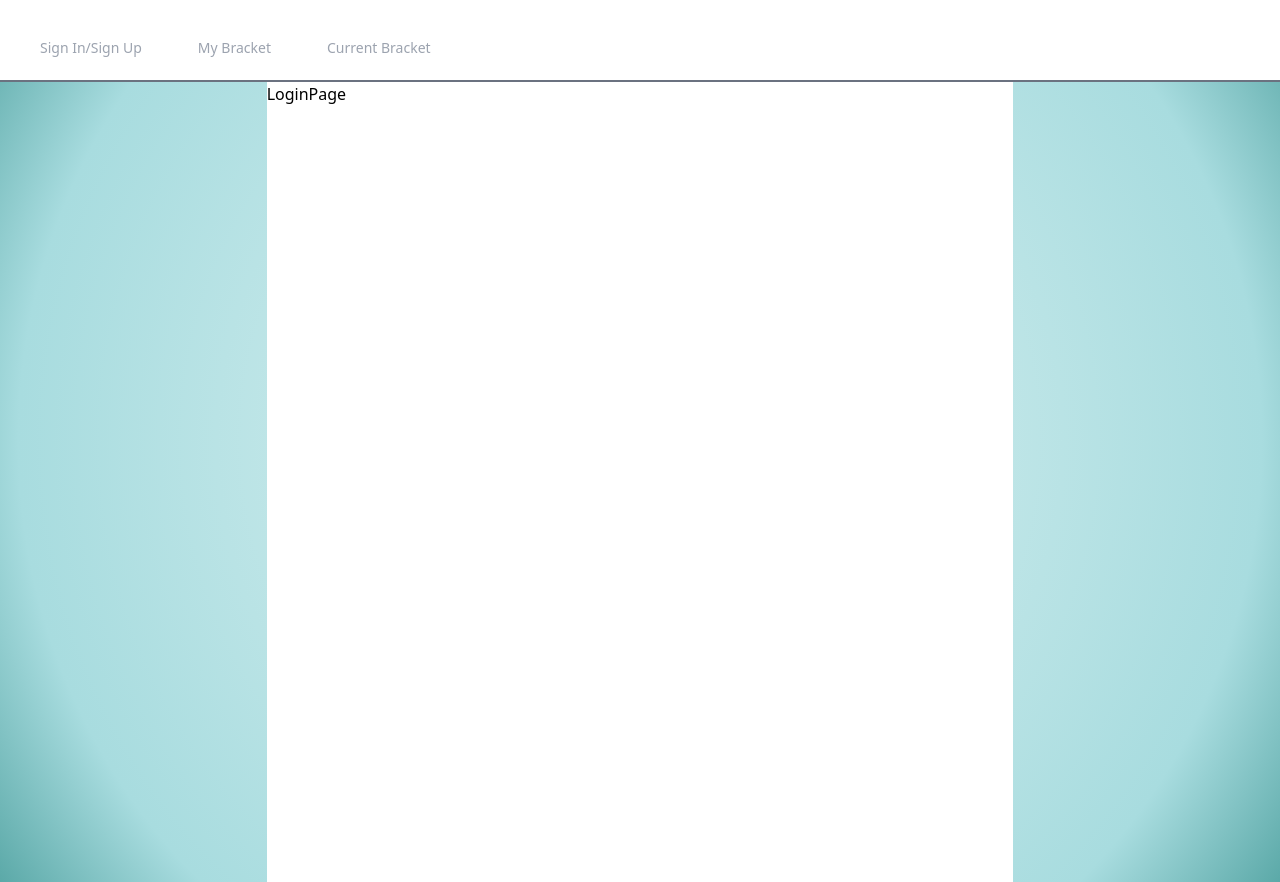
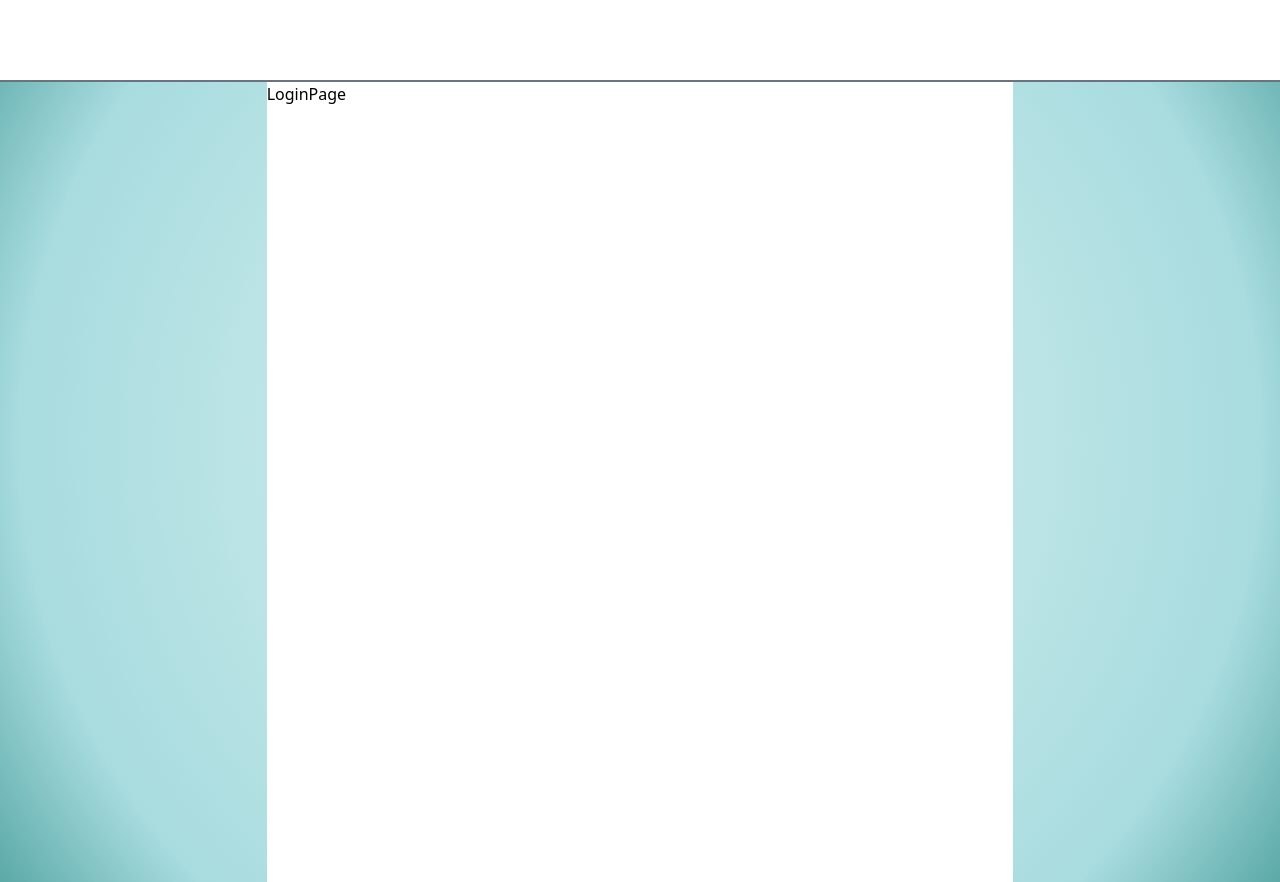
Before and after one commit to KatMai-Fantasy-League/katmaiFantasyLeague, a React app: page / in a window 1280 px wide. Built offline with nearby package versions, Linux system fonts and the light colour scheme.

Commit message:
styling navbar

```diff
--- a/client/components/NavBar.jsx
+++ b/client/components/NavBar.jsx
@@ -3,7 +3,7 @@ import { Link } from 'react-router-dom';
 
 function NavLink({ children }) {
   return (
-    <li className='block px-3 text-gray-400 rounded hover:bg-gray-100 hover:text-white hover:bg-transparent border-0 p-0'>
+    <li className='block px-3 text-white rounded hover:underline hover:bg-transparent border-0 p-0'>
       {children}
     </li>
   );
```
